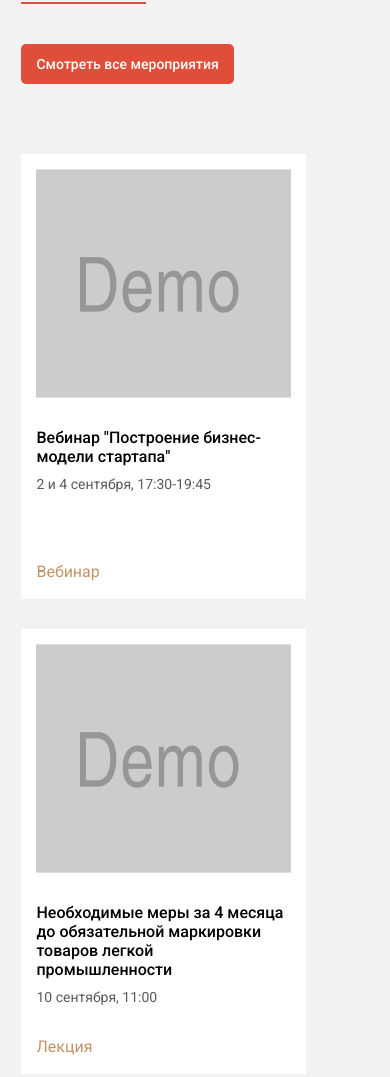
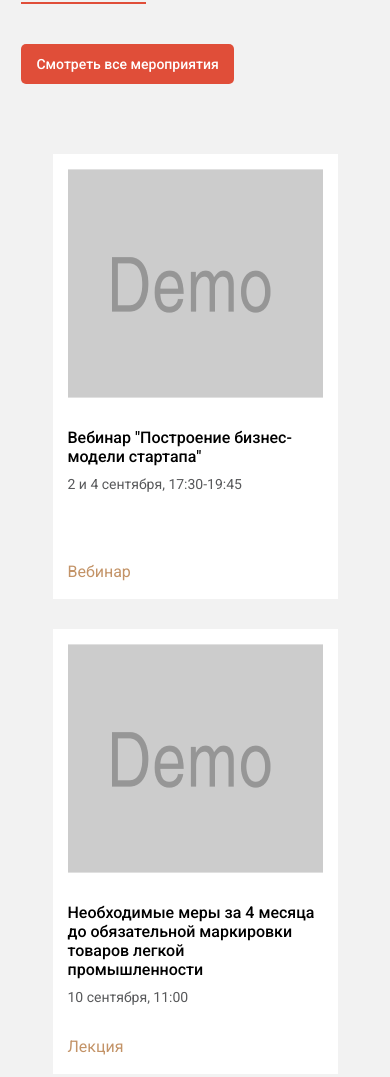
Before and after one commit to maria-kovalenko/test_dieztech, a website: page app/index.html in a window 390 px wide. Shown: the part 459-1536 px from the top of the page. Drawn offline with nearby package versions, Linux system fonts and the light colour scheme.

Commit message:
адаптив карточек

```diff
--- a/app/styles/sass/style.scss
+++ b/app/styles/sass/style.scss
@@ -376,39 +376,19 @@ input[type="radio"].visually-hidden {
 }
 
 .events__wrapper {
-  margin-left: -15px;
-  margin-right: -15px;
-  margin-top: -30px;
-   display: flex;
-    flex-wrap: wrap;
-
+  display: grid;
+  grid-template-columns: repeat(auto-fill, 285px);
+  gap: 30px;
+  justify-content: center;
 }
-
-// .events__wrapper::after {
-//   content: "";
-//   clear: both;
-//   display: block;
-// }
 
 .card {
   display: flex;
   flex-direction: column;
+  min-height: 445px;
   max-width: 285px;
-  min-height: 445px;
-  margin-right: 15px;
-  margin-left: 15px;
-  margin-top: 30px;
   padding: 15px;
   background-color: #fff;
-}
-
-.events__card {
-  // float: left;
-  // margin-right: 30px;
-
-  // &:nth-child(4n) {
-  //   margin-right: 0;
-  // }
 }
 
 .events__card-image {
```
Also changed, not shown: app/styles/css/style.css.
